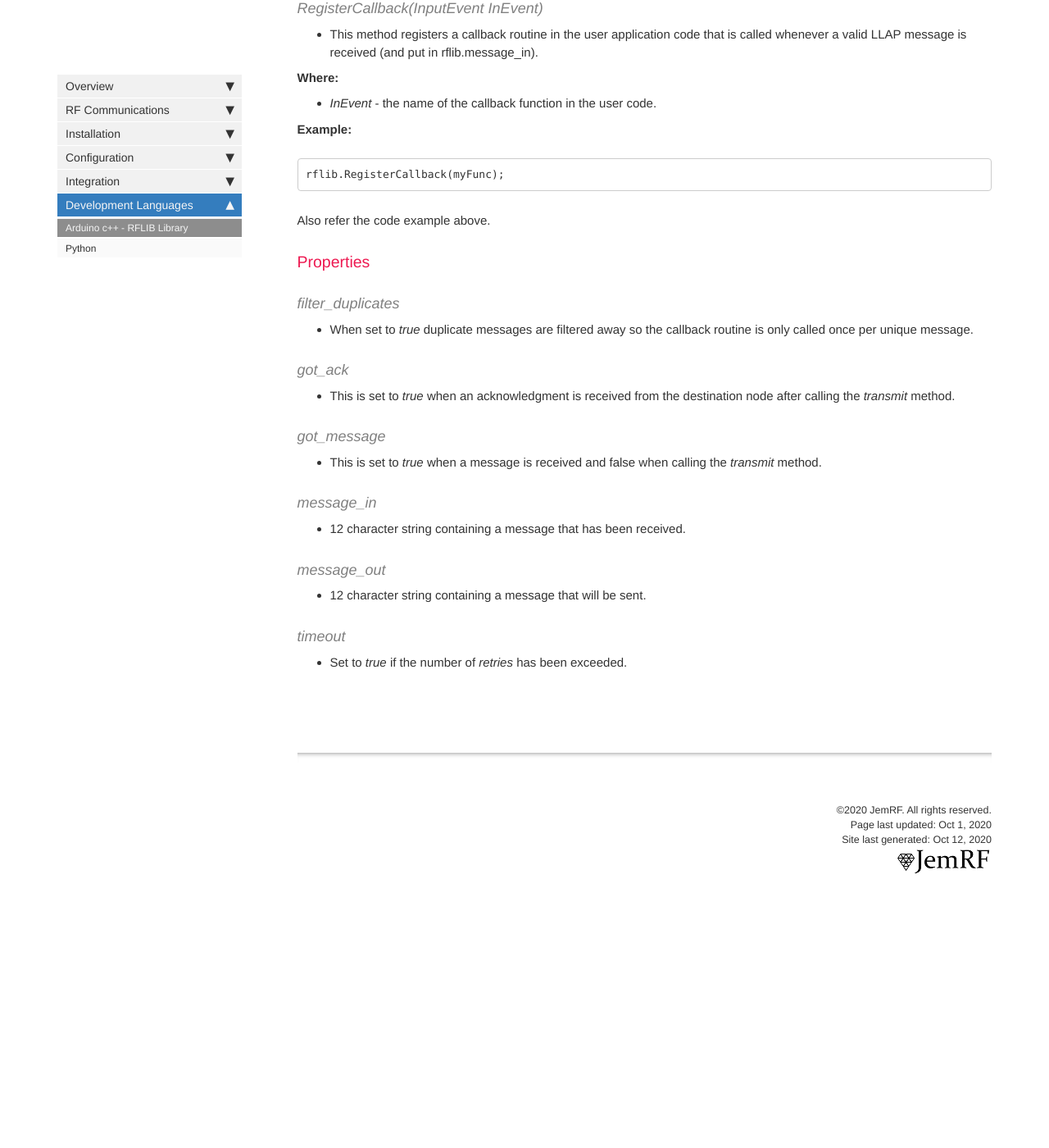
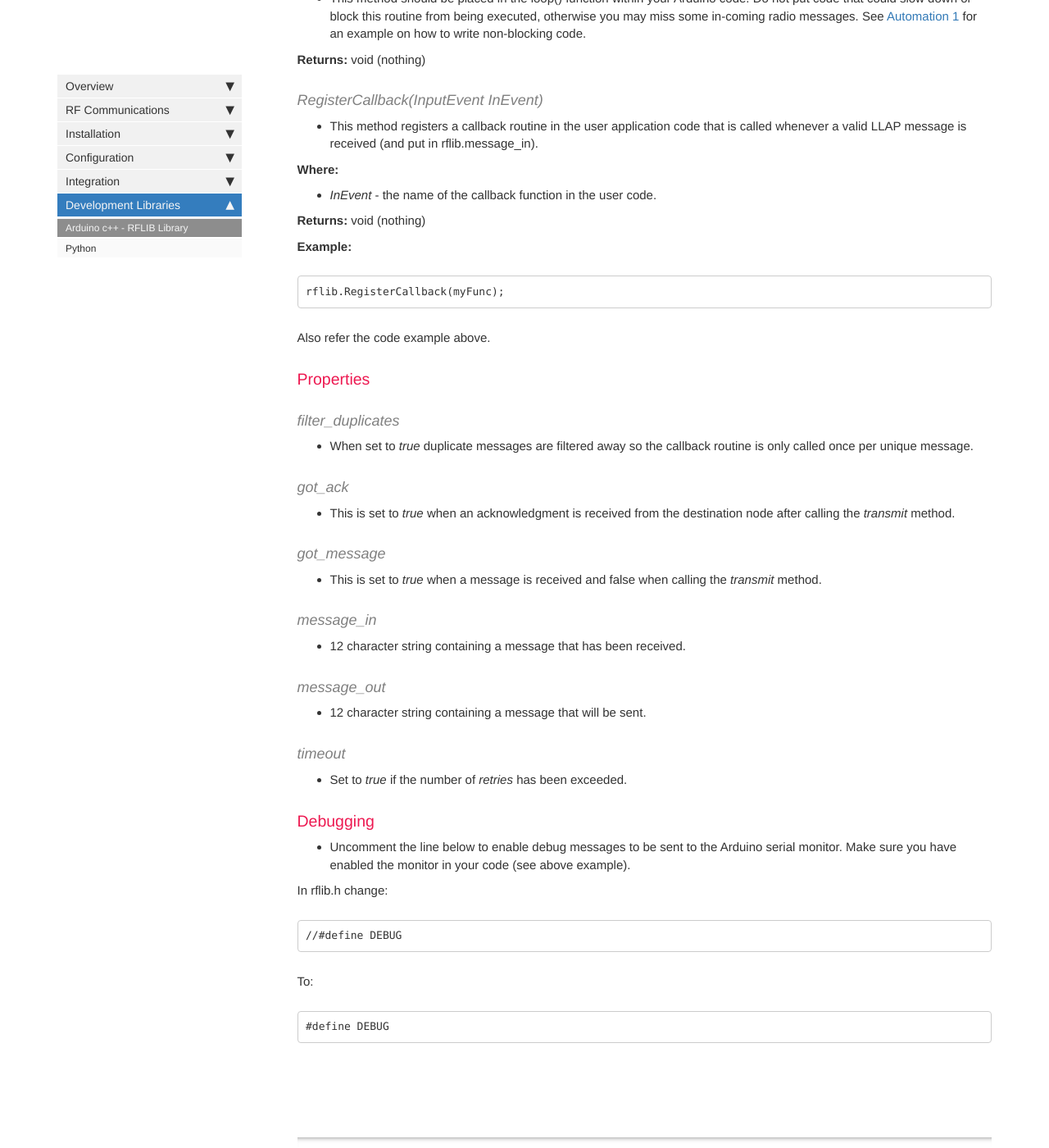
Before and after one commit to JemRF/RF-Documentation, a Jekyll site: the page built from pages/mydoc/rflib.md, in a window 1280 px wide and 1400 px high, scrolled down 2541 px. Shown: the whole window at 82% size. Built offline with Jekyll 4.4.1, drawn with Linux system fonts in a browser that asks for light colours; comment, search, counter and statistics services are not loaded; before the commit the page ends 3668 px from its top, so only the background shows below that; some of the changed text lies outside the part shown.

Commit message:
Documentation release

````diff
--- a/_data/sidebars/mydoc_sidebar.yml
+++ b/_data/sidebars/mydoc_sidebar.yml
@@ -176,7 +176,7 @@ entries:
       url: /thingsboard.html
       output: web, pdf
 
-  - title: Development Languages
+  - title: Development Libraries
     output: web, pdf
     folderitems:
 
@@ -185,5 +185,5 @@ entries:
       output: web, pdf
 
     - title: Python
-      url: /under_construction.html
+      url: /python_rflib.html
       output: web, pdf
--- a/pages/mydoc/rflib.md
+++ b/pages/mydoc/rflib.md
@@ -1,6 +1,6 @@
 ---
 title: Arduino RFLIB library
-keywords: help, trouble, faq, tip, tips,
+keywords: arduino, c++, code, rflib
 last_updated: Oct 1, 2020
 tags:
 summary: "This page explains the Arduino RFLIB library"
@@ -76,7 +76,9 @@ void loop() {
 
 **Where:**
  - *message* - 12 character message that will be sent to the radio for transmission. The message should be in [LLAP format](rf_message_format.html).
- - *retries* (Optional) - When set, the message will be transmitted *retries* times when an acknowledgment is not received from the destination node. If no acknowledgment is received after *retires* times then the no_ack property is set to true.
+ - *retries* (Optional) - When set, the message will be transmitted *retries* times when an acknowledgment is not received from the destination node. If no acknowledgment is received after *retires* attempts then the got_ack property is set to false and *timeout* property set to false.
+
+**Returns:** void (nothing)
 
 **Example:**
 ```
@@ -87,12 +89,16 @@ rflib.transmit("a62RELAYA---",3);
 
  - This method should be placed in the loop() function within your Arduino code. Do not put code that could slow down or block this routine from being executed, otherwise you may miss some in-coming radio messages. See [Automation 1](automation1.html) for an example on how to write non-blocking code.
 
+**Returns:** void (nothing)
+
 #### RegisterCallback(InputEvent InEvent)
 
  - This method registers a callback routine in the user application code that is called whenever a valid LLAP message is received (and put in rflib.message_in).
 
 **Where:**
  - *InEvent* - the name of the callback function in the user code.
+
+**Returns:** void (nothing)
 
 **Example:**
 ```
@@ -120,3 +126,16 @@ Also refer the code example above.
 
 #### *timeout*
  - Set to *true* if the number of *retries* has been exceeded.
+
+### Debugging
+ - Uncomment the line below to enable debug messages to be sent to the Arduino serial monitor. Make sure you have enabled the monitor in your code (see above example).
+
+In rflib.h change:
+```
+//#define DEBUG
+```
+
+To:
+```
+#define DEBUG
+ ```
````
Also changed, not shown: other parts of pages/mydoc/rflib.md (+1 -1 lines), pages/mydoc/python_rflib.md (added, +162 -0 lines).
